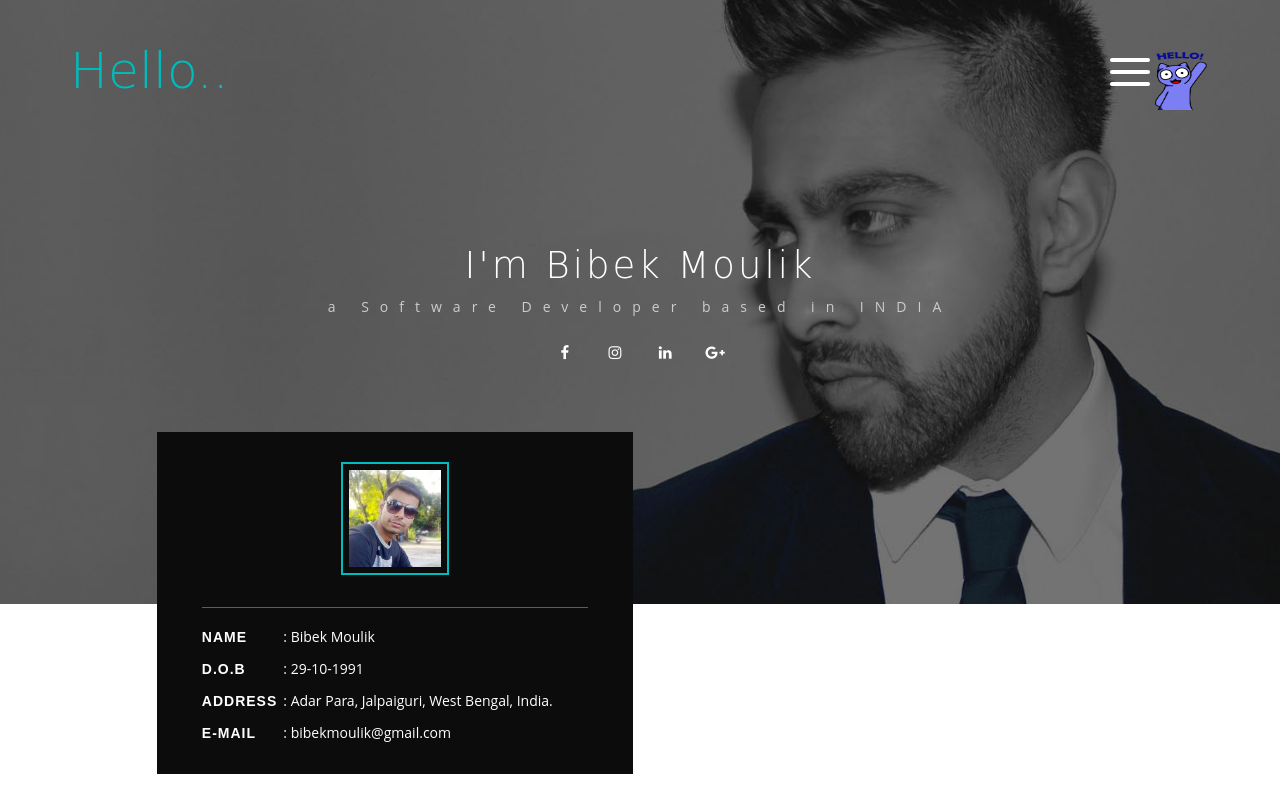
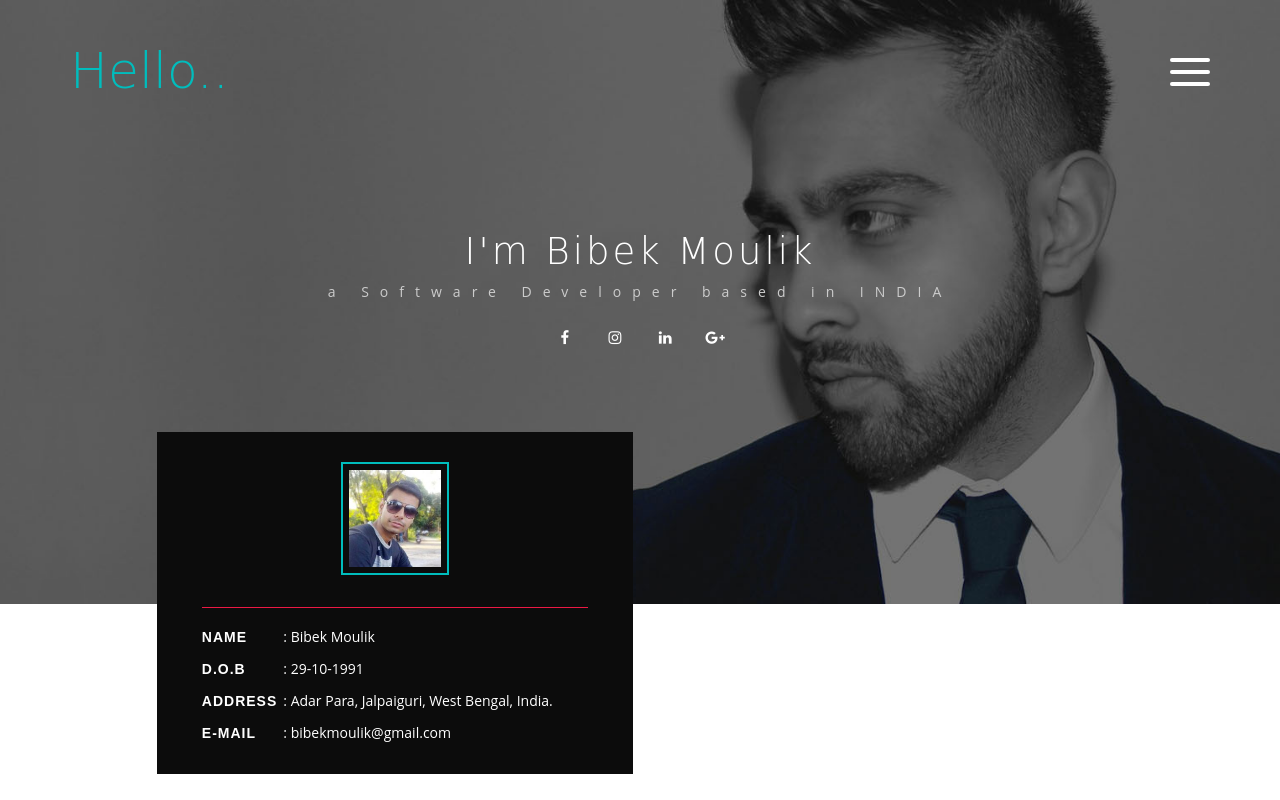
Before and after one commit to bibekmoulik/welcome, a plain HTML site: page index.html in a window 1280 px wide. Shown: the top 800 px of the page. Drawn offline with Linux system fonts and the light colour scheme; some packages are replaced by stand-ins of ours; a script that the page names is missing.

Commit message:
Update index.html

```diff
--- a/index.html
+++ b/index.html
@@ -45,11 +45,11 @@
 								<a>Hello..</a>
 							</h1>
 						</div>
-						<div class="header-right">
+						<!--div class="header-right">
 							<h1>
 								<img src="images/giphy.gif" alt="" style="width:60px; height:60px; vertical-align:text-bottom"/>
 							</h1>
-						</div>
+						</div-->
 
 
 						<div class="header-right">
```
